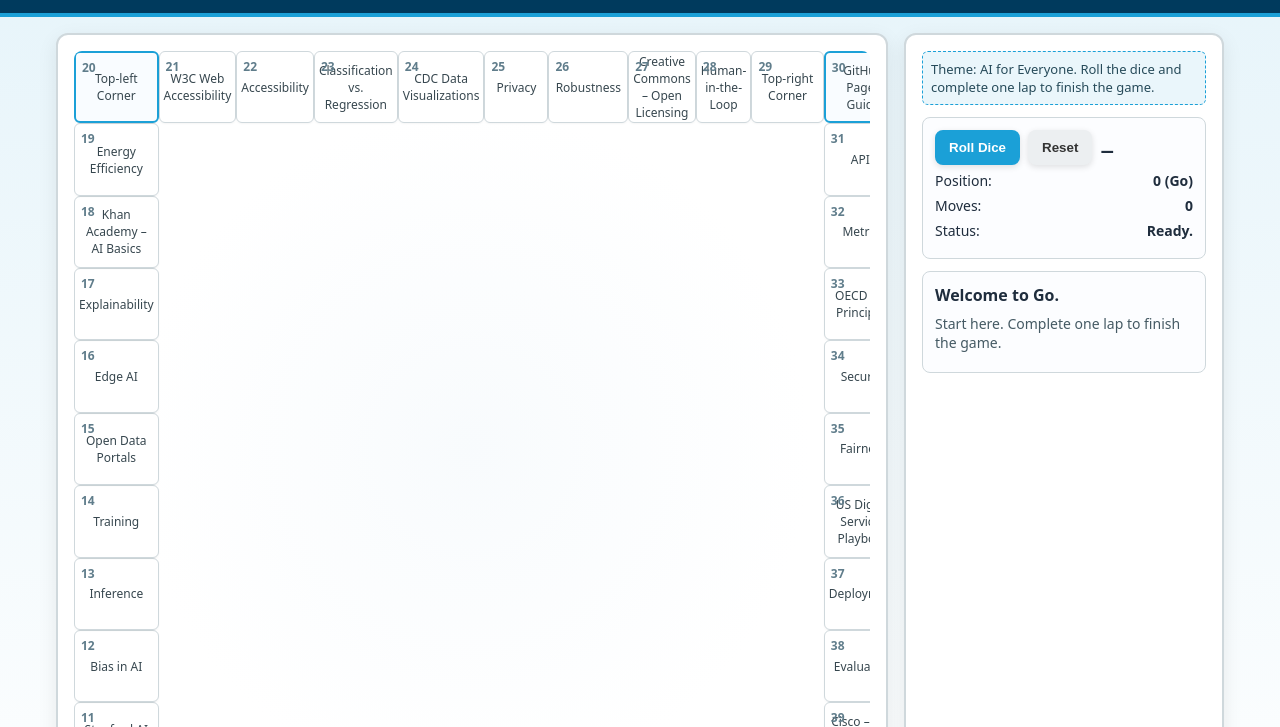
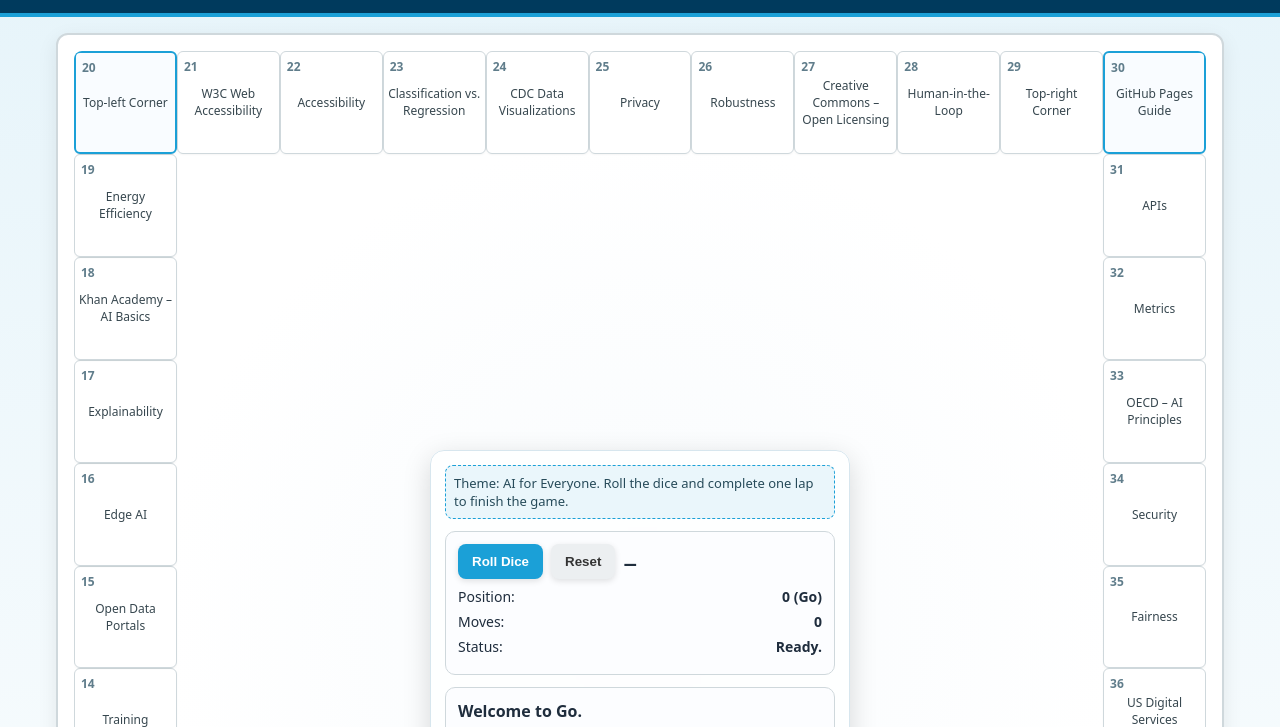
Before and after one commit to wxccsmb/CTFMonopoly, a plain HTML site: page game.html in a window 1280 px wide. Shown: the part 59-786 px from the top of the page. Drawn offline with Linux system fonts and the light colour scheme.

Commit message:
Update game.html

```diff
--- a/game.html
+++ b/game.html
@@ -13,6 +13,7 @@
       --tile-border:#cfd8dc;
       --accent:#00C1D4;
       --text:#1f2d3d;
+      --ring:#d7e6ee;
     }
     *{box-sizing:border-box;}
     body{
@@ -34,34 +35,21 @@
       z-index:10;
       border-bottom:4px solid var(--brand-blue);
     }
-    header .left{
-      display:flex;align-items:center;gap:12px;
-    }
+    header .left{display:flex;align-items:center;gap:12px;}
     header .logo{
-      width:36px;height:36px;
-      border-radius:6px;
+      width:36px;height:36px;border-radius:6px;
       background:var(--brand-blue);
       display:flex;align-items:center;justify-content:center;
       font-weight:700;color:#fff;
     }
-    header h1{
-      font-size:18px;margin:0;line-height:1.2;
-    }
+    header h1{font-size:18px;margin:0;line-height:1.2;}
     header a.home{
       color:#cfe8f3;text-decoration:none;font-weight:600;
       padding:8px 12px;border:1px solid #2d6d8a;border-radius:8px;
       background:#084861;
     }
-    main{
-      display:grid;
-      grid-template-columns: 1fr 320px;
-      gap:16px;
-      padding:16px;
-      max-width:1200px;margin:0 auto;
-    }
-    @media (max-width:960px){
-      main{grid-template-columns:1fr;}
-    }
+
+    main{padding:16px;max-width:1200px;margin:0 auto;}
 
     /* Board */
     .board-wrapper{
@@ -78,7 +66,7 @@
       display:grid;
       grid-template-columns:repeat(11, 1fr);
       grid-template-rows:repeat(11, 1fr);
-      position:relative;
+      position:relative; /* Anchor overlay */
       background:radial-gradient(circle at 50% 50%, #f8fbfd 0%, #ffffff 60%);
       border-radius:8px;
       overflow:hidden;
@@ -92,6 +80,7 @@
       position:relative; /* Anchor token */
       border-radius:6px;
       box-shadow:0 1px 2px rgba(0,0,0,0.04);
+      z-index:1;
     }
     .tile.corner{
       background:#f9fcff;
@@ -120,29 +109,40 @@
       border:2px solid #fff;
       box-shadow:0 2px 6px rgba(0,0,0,0.2);
       position:absolute;
-      top:50%;
-      left:50%;
-      transform:translate(-50%, -50%);
+      top:50%;left:50%;transform:translate(-50%, -50%);
       pointer-events:none;
+      z-index:2;
     }
 
-    /* Sidebar */
-    .sidebar{
-      background:#fff;
-      border:2px solid var(--tile-border);
-      border-radius:12px;
-      padding:16px;
-      box-shadow:0 6px 20px rgba(0,0,0,0.08);
+    /* Centered overlay HUD */
+    .overlay{
+      position:absolute;inset:0;
+      display:grid;place-items:center;
+      z-index:5;
+    }
+    .hud{
+      width:min(92%, 420px);
       display:flex;flex-direction:column;gap:12px;
+      background:#ffffffcc; /* slightly translucent */
+      backdrop-filter:saturate(135%) blur(2px);
+      border:1px solid var(--ring);
+      border-radius:14px;
+      padding:14px;
+      box-shadow:0 8px 28px rgba(0,0,0,0.15);
     }
     .panel{
       border:1px solid var(--tile-border);
-      border-radius:8px;
+      border-radius:10px;
       padding:12px;
       background:#fcfdff;
     }
+    .banner{
+      font-size:13px;color:#274b5a;background:#eaf6fb;
+      padding:8px;border-radius:8px;border:1px dashed var(--brand-blue);
+    }
     .controls{
       display:flex;gap:8px;flex-wrap:wrap;align-items:center;
+      margin-bottom:8px;
     }
     button{
       appearance:none;border:none;border-radius:8px;
@@ -153,26 +153,12 @@
     }
     button.secondary{background:#eceff1;color:#333;}
     button:disabled{opacity:.6;cursor:not-allowed;}
-    .stat{
-      display:flex;justify-content:space-between;
-      font-size:14px;margin:6px 0;
-    }
-    .dice-face{
-      font-size:28px;line-height:1;
-    }
-    .activity h3{
-      margin:0 0 8px 0;font-size:16px;
-    }
-    .activity p{
-      margin:0 0 8px 0;font-size:14px;color:#455a64;
-    }
-    .activity a{
-      color:#0b7285;text-decoration:none;font-weight:600;
-    }
-    .banner{
-      font-size:13px;color:#274b5a;background:#eaf6fb;
-      padding:8px;border-radius:6px;border:1px dashed var(--brand-blue);
-    }
+    .dice-face{font-size:28px;line-height:1;}
+    .stat{display:flex;justify-content:space-between;font-size:14px;margin:6px 0;}
+    .activity h3{margin:0 0 8px 0;font-size:16px;}
+    .activity p{margin:0 0 8px 0;font-size:14px;color:#455a64;}
+    .activity a{color:#0b7285;text-decoration:none;font-weight:600;}
+
     footer{
       padding:12px 16px;color:#68808e;font-size:12px;text-align:center;
     }
@@ -189,10 +175,10 @@
 
   <main>
     <section class="board-wrapper">
-      <div id="board" class="board" aria-label="Monopoly-style board"></div>
-    </section>
-
-    <aside class="sidebar">
+      <div id="board" class="board" aria-label="Monopoly-style board">
+        <!-- Centered overlay with controls and activity -->
+        <div class="overlay">
+          <div class="hud">
             <div class="panel banner">
               Theme: AI for Everyone. Roll the dice and complete one lap to finish the game.
             </div>
@@ -213,7 +199,11 @@
                 Link: <a id="activityLink" href="#" target="_blank" rel="noopener">Open resource.</a>
               </p>
             </div>
-    </aside>
+          </div>
+        </div>
+        <!-- Tiles render behind this overlay -->
+      </div>
+    </section>
   </main>
 
   <footer>
```
Lines whose indentation alone changed are shown as unchanged.
